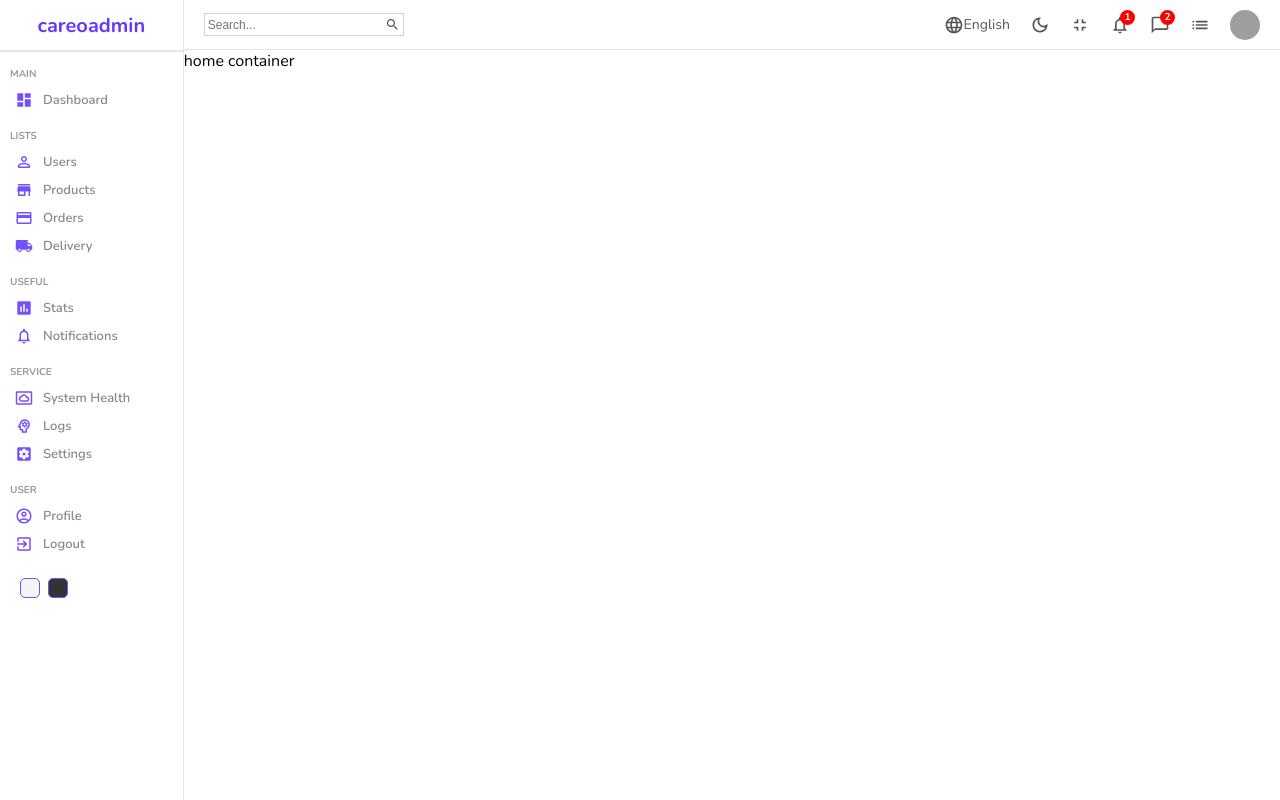
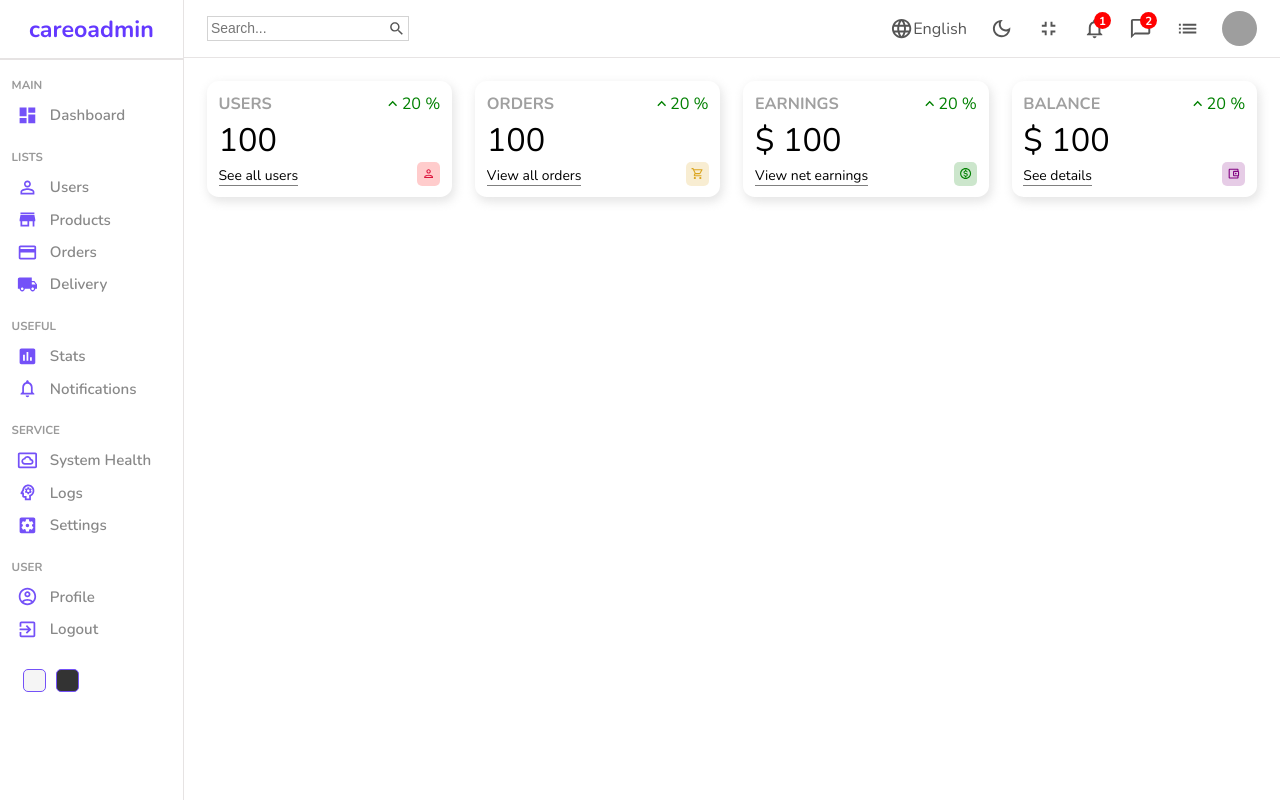
Before and after one commit to nasim67reja/careocity-dashboard, a React (Create React App) app: page / in a window 1280 px wide. Built offline with nearby package versions, Linux system fonts and the light colour scheme; grey boxes are pictures that could not be loaded.

Commit message:
Widget Component has been added to the App

```diff
--- /dev/null
+++ b/src/components/widget/Widget.js
@@ -0,0 +1,106 @@
+import React from "react";
+import "./widget.scss";
+
+import KeyboardArrowUpIcon from "@mui/icons-material/KeyboardArrowUp";
+import PersonOutlinedIcon from "@mui/icons-material/PersonOutlined";
+import AccountBalanceWalletOutlinedIcon from "@mui/icons-material/AccountBalanceWalletOutlined";
+import ShoppingCartOutlinedIcon from "@mui/icons-material/ShoppingCartOutlined";
+import MonetizationOnOutlinedIcon from "@mui/icons-material/MonetizationOnOutlined";
+
+const Widget = ({ type }) => {
+  let data;
+
+  //temporary
+  const amount = 100;
+  const diff = 20;
+
+  switch (type) {
+    case "user":
+      data = {
+        title: "USERS",
+        isMoney: false,
+        link: "See all users",
+        icon: (
+          <PersonOutlinedIcon
+            className="icon"
+            style={{
+              color: "crimson",
+              backgroundColor: "rgba(255, 0, 0, 0.2)",
+            }}
+          />
+        ),
+      };
+      break;
+
+    case "order":
+      data = {
+        title: "ORDERS",
+        isMoney: false,
+        link: "View all orders",
+        icon: (
+          <ShoppingCartOutlinedIcon
+            className="icon"
+            style={{
+              backgroundColor: "rgba(218, 165, 32, 0.2)",
+              color: "goldenrod",
+            }}
+          />
+        ),
+      };
+      break;
+    case "earning":
+      data = {
+        title: "EARNINGS",
+        isMoney: true,
+        link: "View net earnings",
+        icon: (
+          <MonetizationOnOutlinedIcon
+            className="icon"
+            style={{
+              backgroundColor: "rgba(0, 128, 0, 0.2)",
+              color: "green",
+            }}
+          />
+        ),
+      };
+      break;
+    case "balance":
+      data = {
+        title: "BALANCE",
+        isMoney: true,
+        link: "See details",
+        icon: (
+          <AccountBalanceWalletOutlinedIcon
+            className="icon"
+            style={{
+              backgroundColor: "rgba(128, 0, 128, 0.2)",
+              color: "purple",
+            }}
+          />
+        ),
+      };
+      break;
+    default:
+      break;
+  }
+  return (
+    <div className="widget">
+      <div className="left">
+        <span className="title">{data.title}</span>
+        <span className="counter">
+          {data.isMoney && "$"} {amount}
+        </span>
+        <span className="link">{data.link}</span>
+      </div>
+      <div className="right">
+        <div className="percentage positive">
+          <KeyboardArrowUpIcon />
+          {diff} %
+        </div>
+        {data.icon}
+      </div>
+    </div>
+  );
+};
+
+export default Widget;
--- /dev/null
+++ b/src/components/widget/widget.scss
@@ -0,0 +1,53 @@
+.widget {
+  display: flex;
+  flex: 1;
+  justify-content: space-between;
+  padding: 1rem;
+  -webkit-box-shadow: 2px 4px 10px 1px rgba(0, 0, 0, 0.47);
+  box-shadow: 2px 4px 10px 1px rgba(201, 201, 201, 0.47);
+  border-radius: 1rem;
+  height: 10rem;
+
+  .left,
+  .right {
+    display: flex;
+    flex-direction: column;
+    justify-content: space-between;
+
+    .title {
+      font-weight: bold;
+      font-size: 1.4rem;
+      color: rgb(160, 160, 160);
+    }
+
+    .counter {
+      font-size: 2.8rem;
+      font-weight: 300;
+    }
+
+    .link {
+      width: max-content;
+      font-size: 1.2rem;
+      border-bottom: 1px solid gray;
+    }
+
+    .percentage {
+      display: flex;
+      align-items: center;
+      font-size: 1.4rem;
+
+      &.positive {
+        color: green;
+      }
+      &.negative {
+        color: red;
+      }
+    }
+    .icon {
+      font-size: 2rem;
+      padding: 5px;
+      border-radius: 5px;
+      align-self: flex-end;
+    }
+  }
+}
--- a/src/index.css
+++ b/src/index.css
@@ -17,7 +17,7 @@
 }
 
 html {
-  font-size: 62.5%;
+  font-size: 72.5%;
 }
 
 body {
--- a/src/pages/home/Home.js
+++ b/src/pages/home/Home.js
@@ -1,6 +1,7 @@
 import React from "react";
 import Navbar from "../../components/navbar/Navbar";
 import Sidebar from "../../components/sidebar/Sidebar";
+import Widget from "../../components/widget/Widget";
 import "./home.scss";
 
 const Home = () => {
@@ -9,7 +10,12 @@
       <Sidebar />
       <div className="homeContainer">
         <Navbar />
-        home container
+        <div className="widgets">
+          <Widget type="user" />
+          <Widget type="order" />
+          <Widget type="earning" />
+          <Widget type="balance" />
+        </div>
       </div>
     </div>
   );
--- a/src/pages/home/home.scss
+++ b/src/pages/home/home.scss
@@ -2,5 +2,10 @@
   display: flex;
   .homeContainer {
     flex: 6;
+    .widgets {
+      display: flex;
+      padding: 2rem;
+      gap: 2rem;
+    }
   }
 }
```
